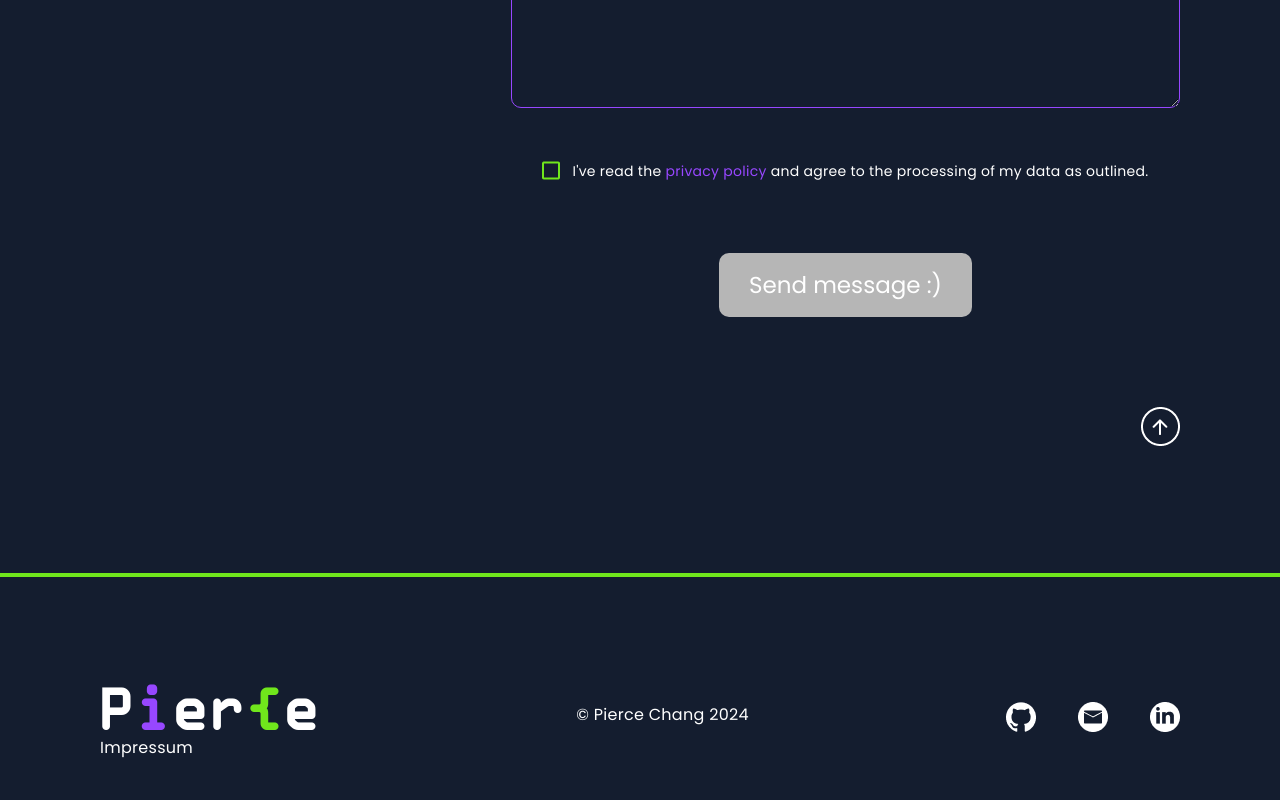
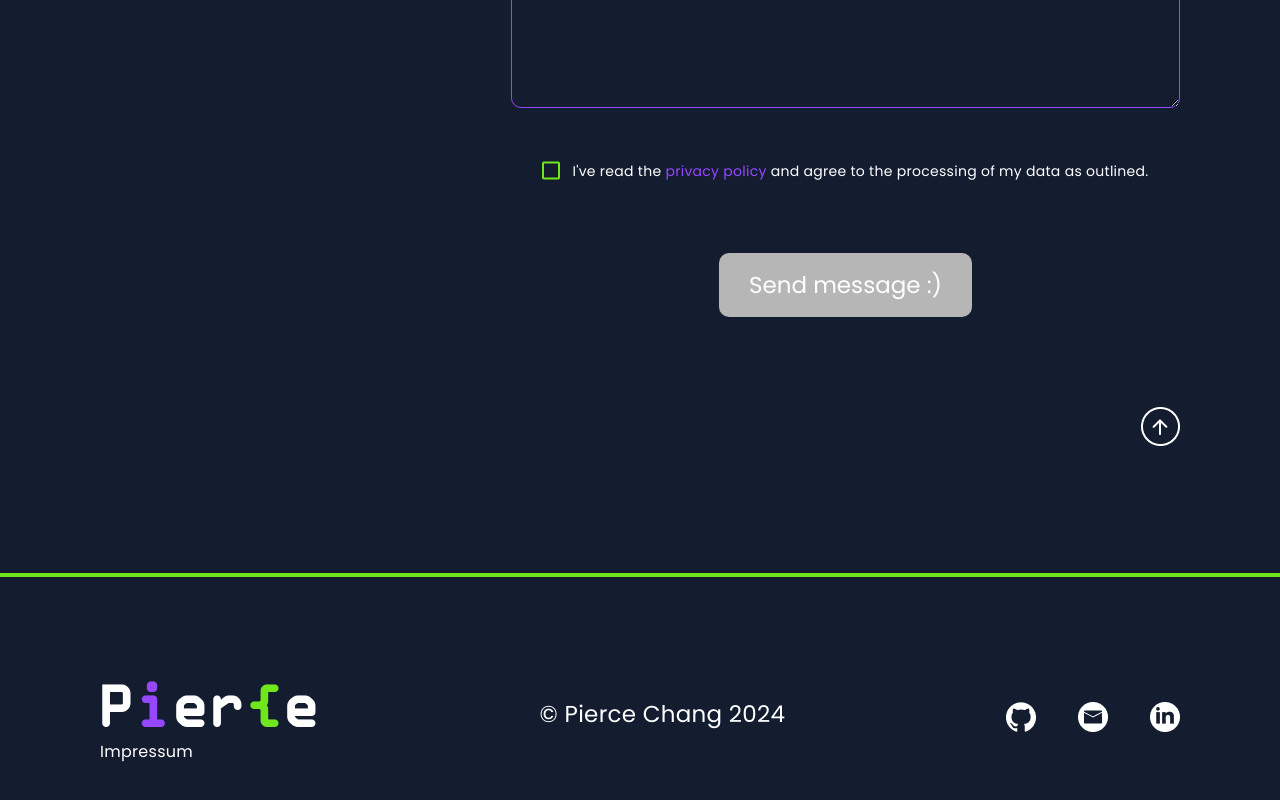
Before and after one commit to Pierce-Chang/Portfolio-Pierce-Chang, an Angular app: page / in a window 1280 px wide. Shown: the part 5358-6158 px from the top of the page. Built offline with nearby package versions, Linux system fonts and the light colour scheme.

Commit message:
hover effetcs and some links and scrollbacks

```diff
--- a/src/app/contact/contact.component.scss
+++ b/src/app/contact/contact.component.scss
@@ -76,7 +76,7 @@ section {
                 }
 
                 &:hover {
-                    border: 1px solid #1CDAE6;
+                    border: 1px solid $green;
                 }
 
                 &.ng-dirty.ng-invalid {
@@ -122,7 +122,7 @@ section {
                 }
 
                 &:hover {
-                    border: 1px solid #1CDAE6;
+                    border: 1px solid $green;
                 }
 
                 &.ng-dirty.ng-invalid {
--- a/src/app/footer/footer.component.html
+++ b/src/app/footer/footer.component.html
@@ -3,7 +3,7 @@
 
     <div class="container-footer">
         <div class="logo-impressum">
-            <img src="/assets/img/pierce_logo.png" alt="">
+            <a href="#"><img src="/assets/img/pierce_logo.png" alt=""></a>
             <a href="#">Impressum</a>
         </div>
 
--- a/src/app/footer/footer.component.scss
+++ b/src/app/footer/footer.component.scss
@@ -46,6 +46,8 @@ section {
 
 .codedby {
     color: white;
+    font-size: 23px;
+    font-weight: 400px;
 }
 
 .media-buttons {
@@ -55,4 +57,13 @@ section {
     align-items: center;
     width: 174px;
     height: 100%;
+
+    a {
+        cursor: pointer;
+        transition: 100ms ease-in-out;
+
+        &:hover {
+            transform: scale(1.4);
+        }
+    }
 }
--- a/src/app/portfolio-projects/portfolio-projects.component.scss
+++ b/src/app/portfolio-projects/portfolio-projects.component.scss
@@ -76,6 +76,7 @@ section {
         font-family: 'Poppins', sans-serif !important;
         text-decoration: none;
         cursor: pointer;
+        transition: all 0.1s ease-in-out;
 
 
         &:hover {
@@ -94,6 +95,7 @@ section {
         font-family: 'Poppins', sans-serif !important;
         text-decoration: none;
         cursor: pointer;
+        transition: all 0.075s ease-in-out;
 
         &:hover {
             background-color: $green;
```
